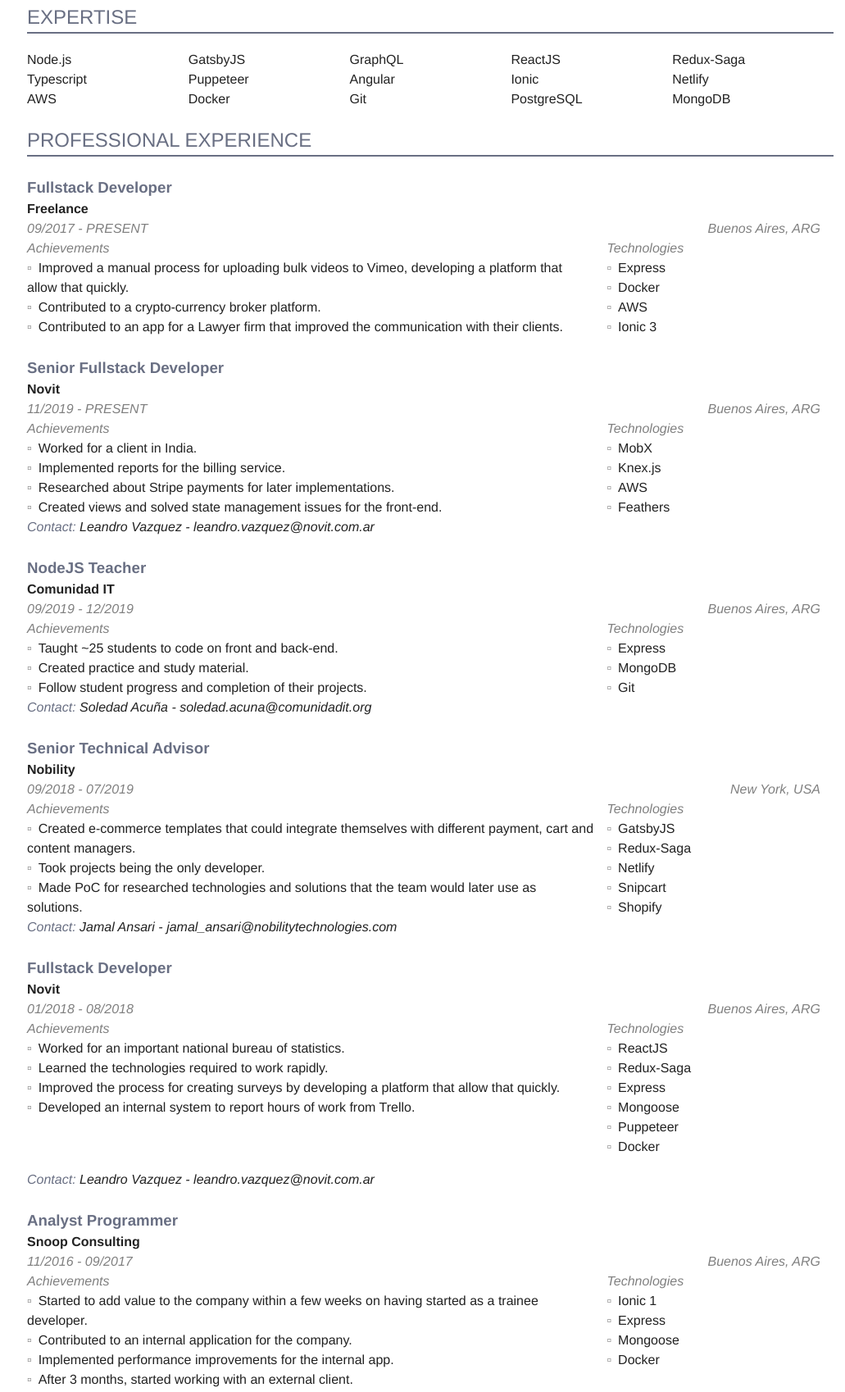
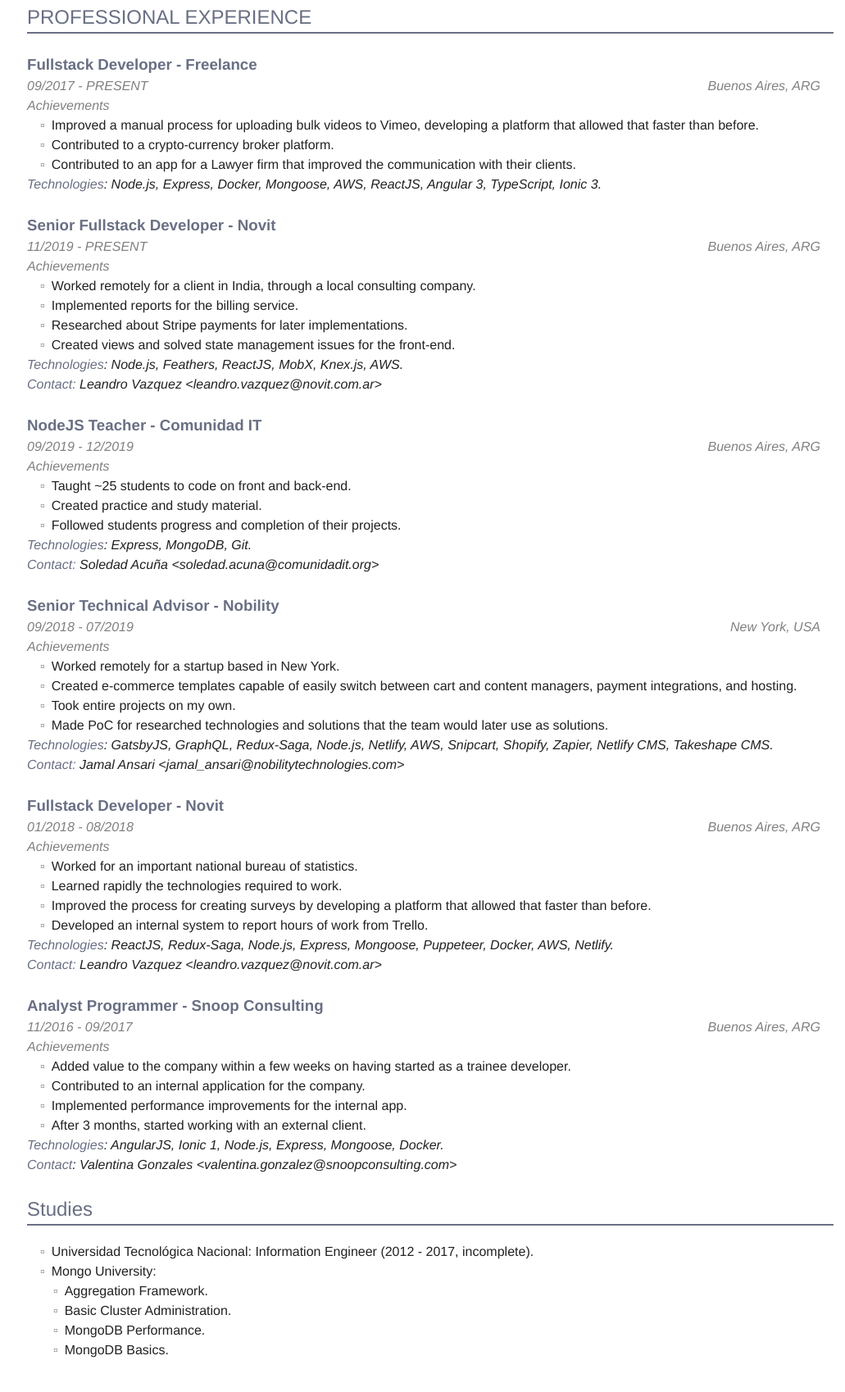
Before and after one commit to NormanPerrin/cv, a plain HTML site: page index.html in a window 1280 px wide. Shown: the part 153-1851 px from the top of the page at 82% size, without its empty margins (123-1154 px from the left). After the commit the page ends 1812 px from the top, so only its background shows below. Drawn offline with Linux system fonts and the light colour scheme.

Commit message:
change things

```diff
--- a/index.html
+++ b/index.html
@@ -22,210 +22,173 @@
 		</li>
 		<li class="email">
 			<svg id="Capa_1" enable-background="new 0 0 479.058 479.058" height="512" viewBox="0 0 479.058 479.058" width="512" xmlns="http://www.w3.org/2000/svg"><path d="m434.146 59.882h-389.234c-24.766 0-44.912 20.146-44.912 44.912v269.47c0 24.766 20.146 44.912 44.912 44.912h389.234c24.766 0 44.912-20.146 44.912-44.912v-269.47c0-24.766-20.146-44.912-44.912-44.912zm0 29.941c2.034 0 3.969.422 5.738 1.159l-200.355 173.649-200.356-173.649c1.769-.736 3.704-1.159 5.738-1.159zm0 299.411h-389.234c-8.26 0-14.971-6.71-14.971-14.971v-251.648l199.778 173.141c2.822 2.441 6.316 3.655 9.81 3.655s6.988-1.213 9.81-3.655l199.778-173.141v251.649c-.001 8.26-6.711 14.97-14.971 14.97z"/></svg>
-            <a href="mailto:nperrin@riseup.net">nperrin@riseup.net</a>
+			<a href="mailto:Norman%20Perrin%3Cnperrin@riseup.net%3E">nperrin@riseup.net</a>
 		</li>
 	</ul>
 </header>
-
-<section class="expertise">
-    <h2>EXPERTISE</h2>
-    <ul>
-        <li><a href="https://nodejs.org/">Node.js</a></li>
-		<li><a href="https://www.gatsbyjs.org/">GatsbyJS</a></li>
-		<li><a href="https://graphql.org/">GraphQL</a></li>
-		<li><a href="https://reactjs.org/">ReactJS</a></li>
-		<li><a href="https://redux-saga.js.org/">Redux-Saga</a></li>
-		<li><a href="https://www.typescriptlang.org/">Typescript</a></li>
-		<li><a href="https://developers.google.com/web/tools/puppeteer/">Puppeteer</a></li>
-		<li><a href="https://angular.io/">Angular</a></li>
-		<li><a href="https://ionicframework.com/">Ionic</a></li>
-		<li><a href="https://www.netlify.com/">Netlify</a></li>
-		<li><a href="https://aws.amazon.com/">AWS</a></li>
-		<li><a href="https://www.docker.com/">Docker</a></li>
-		<li><a href="https://git-scm.com/">Git</a></li>
-		<li><a href="https://postgresql.org/">PostgreSQL</a></li>
-		<li><a href="https://www.mongodb.com/">MongoDB</a></li>
-    </ul>
-</section>
 
 <section class="experience">
 	<h2>PROFESSIONAL EXPERIENCE</h2>
 
 	<section class="work">
-        <h3>Fullstack Developer</h3>
-        <p class="name">Freelance</p>
+		<h3>Fullstack Developer - Freelance</h3>
 		<div class="whe">
 			<p>09/2017 - PRESENT</p>
 			<p>Buenos Aires, ARG</p>
 		</div>
-        <div class="info">
-            <div>
+		<div class="achievements">
 			<p>Achievements</p>
 			<ul>
-                    <li>Improved a manual process for uploading bulk videos to Vimeo, developing a platform that allow that quickly.</li>
+				<li>Improved a manual process for uploading bulk videos to Vimeo, developing a platform that allowed that faster than before.</li>
 				<li>Contributed to a crypto-currency broker platform.</li>
 				<li>Contributed to an app for a Lawyer firm that improved the communication with their clients.</li>
 			</ul>
 		</div>
-	        <div>
-                <p>Technologies</p>
-                <ul>
-                    <li><a href="https://expressjs.com/">Express</a></li>
-                    <li><a href="https://www.docker.com/">Docker</a></li>
-                    <li><a href="https://aws.amazon.com/">AWS</a></li>
-                    <li><a href="https://ionicframework.com/">Ionic 3</a></li>
-                </ul>
-	        </div>
-        </div>
+		<p class="tech"><span>Technologies</span>:
+			<a href="https://nodejs.org/">Node.js</a>,
+			<a href="https://expressjs.com/">Express</a>,
+			<a href="https://www.docker.com/">Docker</a>,
+			<a href="https://mongoosejs.com/">Mongoose</a>,
+			<a href="https://aws.amazon.com/">AWS</a>,
+			<a href="https://reactjs.org/">ReactJS</a>,
+			<a href="https://angular.io/">Angular 3</a>,
+			<a href="https://www.typescriptlang.org/">TypeScript</a>,
+			<a href="https://ionicframework.com/">Ionic 3</a>.
+		</p>
 	</section>
 
 	<section class="work">
-        <h3>Senior Fullstack Developer</h3>
-        <p class="name"><a href="https://www.novit.com.ar/">Novit</a></p>
+		<h3>Senior Fullstack Developer - <a href="https://www.novit.com.ar/">Novit</a></h3>
 		<div class="whe">
 			<p>11/2019 - PRESENT</p>
 			<p>Buenos Aires, ARG</p>
 		</div>
-        <div class="info">
-            <div>
+		<div class="achievements">
 			<p>Achievements</p>
 			<ul>
-	                <li>Worked for a client in India.</li>
+				<li>Worked remotely for a client in India, through a local consulting company.</li>
 				<li>Implemented reports for the billing service.</li>
 				<li>Researched about Stripe payments for later implementations.</li>
 				<li>Created views and solved state management issues for the front-end.</li>
 			</ul>
 		</div>
-	        <div>
-                <p>Technologies</p>
-                <ul>
-                    <li><a href="https://mobx.js.org/README.html">MobX</a></li>
-                    <li><a href="https://knexjs.org/">Knex.js</a></li>
-                    <li><a href="https://aws.amazon.com/">AWS</a></li>
-                    <li><a href="https://feathersjs.com/">Feathers</a></li>
-                </ul>
-	        </div>
-        </div>
-        <p class="contact"><span>Contact:</span> Leandro Vazquez - <a href="mailto:leandro.vazquez@novit.com.ar">leandro.vazquez@novit.com.ar</a></p>
+		<p class="tech"><span>Technologies</span>:
+			<a href="https://nodejs.org/">Node.js</a>,
+			<a href="https://feathersjs.com/">Feathers</a>,
+			<a href="https://reactjs.org/">ReactJS</a>,
+			<a href="https://mobx.js.org/README.html">MobX</a>,
+			<a href="https://knexjs.org/">Knex.js</a>,
+			<a href="https://aws.amazon.com/">AWS</a>.
+		</p>
+		<p class="contact"><span>Contact:</span> Leandro Vazquez &lt;<a href="mailto:Leandro%20Vazquez%3Cleandro.vazquez@novit.com.ar%3E">leandro.vazquez@novit.com.ar</a>&gt;</p>
 	</section>
 
 	<section class="work">
-        <h3>NodeJS Teacher</h3>
-        <p class="name"><a href="http://www.comunidadit.org/">Comunidad IT</a></p>
+		<h3>NodeJS Teacher - <a href="http://www.comunidadit.org/">Comunidad IT</a></h3>
 		<div class="whe">
 			<p>09/2019 - 12/2019</p>
 			<p>Buenos Aires, ARG</p>
 		</div>
-        <div class="info">
-            <div>
+		<div class="achievements">
 			<p>Achievements</p>
 			<ul>
 				<li>Taught ~25 students to code on front and back-end.</li>
 				<li>Created <a href="http://github.com/normanperrin/comit-node">practice and study material</a>.</li>
-	                <li>Follow student progress and completion of their projects.</li>
+				<li>Followed students progress and completion of their projects.</li>
 			</ul>
 		</div>
-	        <div>
-                <p>Technologies</p>
-                <ul>
-                    <li><a href="https://expressjs.com/">Express</a></li>
-                    <li><a href="https://www.mongodb.com/">MongoDB</a></li>
-                    <li><a href="https://git-scm.com/">Git</a></li>
-                </ul>
-	        </div>
-        </div>
-        <p class="contact"><span>Contact:</span> Soledad Acuña - <a href="mailto:soledad.acuna@comunidadit.org">soledad.acuna@comunidadit.org</a></p>
+		<p class="tech"><span>Technologies</span>:
+			<a href="https://expressjs.com/">Express</a>,
+			<a href="https://www.mongodb.com/">MongoDB</a>,
+			<a href="https://git-scm.com/">Git</a>.
+		</p>
+		<p class="contact"><span>Contact:</span> Soledad Acuña &lt;<a href="mailto:Soledad%20Acu%C3%B1a%3Csoledad.acuna@comunidadit.org%3E">soledad.acuna@comunidadit.org</a>&gt;</p>
 	</section>
 
 	<section class="work">
-        <h3>Senior Technical Advisor</h3>
-        <p class="name">Nobility</p>
+		<h3>Senior Technical Advisor - Nobility</h3>
 		<div class="whe">
 			<p>09/2018 - 07/2019</p>
 			<p>New York, USA</p>
 		</div>
-        <div class="info">
-            <div>
+		<div class="achievements">
 			<p>Achievements</p>
 			<ul>
-                    <li>Created e-commerce templates that could integrate themselves with different payment, cart and content managers.</li>
-                    <li>Took projects being the only developer.</li>
+				<li>Worked remotely for a startup based in New York.</li>
+				<li>Created e-commerce templates capable of easily switch between cart and content managers, payment integrations, and hosting.</li>
+				<li>Took entire projects on my own.</li>
 				<li>Made PoC for researched technologies and solutions that the team would later use as solutions.</li>
 			</ul>
 		</div>
-	        <div>
-                <p>Technologies</p>
-                <ul>
-                    <li><a href="https://www.gatsbyjs.org/">GatsbyJS</a></li>
-                    <li><a href="https://redux-saga.js.org/">Redux-Saga</a></li>
-                    <li><a href="https://www.netlify.com/">Netlify</a></li>
-                    <li><a href="https://snipcart.com/">Snipcart</a></li>
-                    <li><a href="https://shopify.com/">Shopify</a></li>
-                </ul>
-	        </div>
-        </div>
-        <p class="contact"><span>Contact:</span> Jamal Ansari - <a href="mailto:jamal_ansari@nobilitytechnologies.com">jamal_ansari@nobilitytechnologies.com</a></p>
+		<p class="tech"><span>Technologies</span>:
+			<a href="https://www.gatsbyjs.org/">GatsbyJS</a>,
+			<a href="https://graphql.org/">GraphQL</a>,
+			<a href="https://redux-saga.js.org/">Redux-Saga</a>,
+			<a href="https://nodejs.org/">Node.js</a>,
+			<a href="https://www.netlify.com/">Netlify</a>,
+			<a href="https://aws.amazon.com/">AWS</a>,
+			<a href="https://snipcart.com/">Snipcart</a>,
+			<a href="https://shopify.com/">Shopify</a>,
+			<a href="https://zapier.com/">Zapier</a>,
+			<a href="https://www.netlifycms.org/">Netlify CMS</a>,
+			<a href="https://www.takeshape.io/">Takeshape CMS</a>.
+		</p>
+		<p class="contact"><span>Contact:</span> Jamal Ansari &lt;<a href="mailto:Jamal%20Ansari%3Cjamal_ansari@nobilitytechnologies.com%3E">jamal_ansari@nobilitytechnologies.com</a>&gt;</p>
 	</section>
 
 	<section class="work">
-        <h3>Fullstack Developer</h3>
-        <p class="name"><a href="https://www.novit.com.ar/">Novit</a></p>
+		<h3>Fullstack Developer - <a href="https://www.novit.com.ar/">Novit</a></h3>
 		<div class="whe">
 			<p>01/2018 - 08/2018</p>
 			<p>Buenos Aires, ARG</p>
 		</div>
-        <div class="info">
-            <div>
+		<div class="achievements">
 			<p>Achievements</p>
 			<ul>
 				<li>Worked for an important national bureau of statistics.</li>
-                    <li>Learned the technologies required to work rapidly.</li>
-                    <li>Improved the process for creating surveys by developing a platform that allow that quickly.</li>
+				<li>Learned rapidly the technologies required to work.</li>
+				<li>Improved the process for creating surveys by developing a platform that allowed that faster than before.</li>
 				<li>Developed an internal system to report hours of work from Trello.</li>
 			</ul>
 		</div>
-	        <div>
-                <p>Technologies</p>
-                <ul>
-                    <li><a href="https://reactjs.org/">ReactJS</a></li>
-                    <li><a href="https://redux-saga.js.org/">Redux-Saga</a></li>
-                    <li><a href="https://expressjs.com/">Express</a></li>
-                    <li><a href="https://mongoosejs.com/">Mongoose</a></li>
-                    <li><a href="https://developers.google.com/web/tools/puppeteer/">Puppeteer</a></li>
-                    <li><a href="https://www.docker.com/">Docker<a></li>
-                </ul>
-	        </div>
-        </div>
-        <p class="contact"><span>Contact:</span> Leandro Vazquez - <a href="mailto:leandro.vazquez@novit.com.ar">leandro.vazquez@novit.com.ar</a></p>
+		<p class="tech"><span>Technologies</span>:
+			<a href="https://reactjs.org/">ReactJS</a>,
+			<a href="https://redux-saga.js.org/">Redux-Saga</a>,
+			<a href="https://nodejs.org/">Node.js</a>,
+			<a href="https://expressjs.com/">Express</a>,
+			<a href="https://mongoosejs.com/">Mongoose</a>,
+			<a href="https://developers.google.com/web/tools/puppeteer/">Puppeteer</a>,
+			<a href="https://www.docker.com/">Docker</a>,
+			<a href="https://aws.amazon.com/">AWS</a>,
+			<a href="https://www.netlify.com/">Netlify</a>.
+		</p>
+		<p class="contact"><span>Contact:</span> Leandro Vazquez &lt;<a href="mailto:Leandro%20Vazquez%3Cleandro.vazquez@novit.com.ar%3E">leandro.vazquez@novit.com.ar</a>&gt;</p>
 	</section>
 
 	<section class="work">
-        <h3>Analyst Programmer</h3>
-        <p class="name"><a href="">Snoop Consulting</a></p>
+		<h3>Analyst Programmer - <a href="https://www.snoopconsulting.com/">Snoop Consulting</a></h3>
 		<div class="whe">
 			<p>11/2016 - 09/2017</p>
 			<p>Buenos Aires, ARG</p>
 		</div>
-        <div class="info">
-            <div>
+		<div class="achievements">
 			<p>Achievements</p>
 			<ul>
-                    <li>Started to add value to the company within a few weeks on having started as a trainee developer.</li>
+				<li>Added value to the company within a few weeks on having started as a trainee developer.</li>
 				<li>Contributed to an internal application for the company.</li>
 				<li>Implemented performance improvements for the internal app.</li>
 				<li>After 3 months, started working with an external client.</li>
 			</ul>
 		</div>
-	        <div>
-                <p>Technologies</p>
-                <ul>
-                    <li><a href="https://ionicframework.com/">Ionic 1</a></li>
-                    <li><a href="https://expressjs.com/">Express</a></li>
-                    <li><a href="https://mongoosejs.com/">Mongoose</a></li>
-                    <li><a href="https://www.docker.com/">Docker</a></li>
-                </ul>
-	        </div>
-        </div>
+		<p class="tech"><span>Technologies</span>:
+			<a href="https://angularjs.org/">AngularJS</a>,
+			<a href="https://ionicframework.com/">Ionic 1</a>,
+			<a href="https://nodejs.org/">Node.js</a>,
+			<a href="https://expressjs.com/">Express</a>,
+			<a href="https://mongoosejs.com/">Mongoose</a>,
+			<a href="https://www.docker.com/">Docker</a>.
+		</p>
+		<p class="contact"><span>Contact</span>: Valentina Gonzales &lt;<a href="mailto:Valentina%20Gonzales%3Cvalentina.gonzalez@snoopconsulting.com%3E">valentina.gonzalez@snoopconsulting.com</a>&gt;</p>
 	</section>
 </section>
 
@@ -233,9 +196,11 @@
 	<h2>Studies</h2>
 	<ul>
 		<li><a href="https://utn.edu.ar/es/">Universidad Tecnológica Nacional</a>: Information Engineer (2012 - 2017, incomplete).</li>
-        <li>Mongo University: <a href="http://university.mongodb.com/course_completion/c516f0a2-70ed-4f97-8d96-2ff12aba">Course (Aggregation Framework)</a>.</li>
-        <li>Mongo University: <a href="http://university.mongodb.com/course_completion/898d3130-279d-4759-9819-877e66da">Course (Basic Cluster Administration)</a>.</li>
-        <li>Mongo University: <a href="https://university.mongodb.com/course_completion/24cd52fe-f338-480b-9e27-7921f78e">Course (MongoDB Performance)</a>.</li>
-        <li>Mongo University: <a href="http://university.mongodb.com/course_completion/53a24bff-ad24-4cc0-a702-c6b61350">Course (MongoDB Basics)</a>.</li>
+		<li>Mongo University: <ul>
+			<li><a href="http://university.mongodb.com/course_completion/c516f0a2-70ed-4f97-8d96-2ff12aba">Aggregation Framework</a>.</li>
+			<li><a href="http://university.mongodb.com/course_completion/898d3130-279d-4759-9819-877e66da">Basic Cluster Administration</a>.</li>
+			<li><a href="https://university.mongodb.com/course_completion/24cd52fe-f338-480b-9e27-7921f78e">MongoDB Performance</a>.</li>
+			<li><a href="http://university.mongodb.com/course_completion/53a24bff-ad24-4cc0-a702-c6b61350">MongoDB Basics</a>.</li>
+		</ul>
 	</ul>
 </section>
--- a/styles.css
+++ b/styles.css
@@ -20,8 +20,13 @@ body {
     margin: 0 auto;
 }
 
+p {
+    margin: 0;
+}
+
 header {
     display: flex;
+    flex-wrap: wrap;
     justify-content: space-between;
     align-items: center;
     margin-left: 1rem;
@@ -81,17 +86,12 @@ h2 {
     border-bottom: 2px solid var(--hightlight);
     color: var(--hightlight);
 }
-
-.expertise ul {
-    display: grid;
-    grid-template-columns: repeat(5, 1fr);
-}
-
+h3 a { color: var(--hightlight) }
+h3 a:hover { color: var(--hightlight) }
 
 .work { margin: 1.5rem 0 }
 .work:first-child { margin-top: 1rem }
 .work > * { margin: 0 }
-.work .name { font-weight: 600 }
 
 .whe {
     display: flex;
@@ -104,22 +104,22 @@ h2 {
     color: var(--secondary-text);
 }
 
-.info {
-    display: grid;
-    grid-template-columns: 2.5fr 1fr;
-    grid-gap: 1rem;
-}
-.info > div > p {
+.achievements > p {
     margin: 0;
     font-style: oblique;
     color: var(--secondary-text);
 }
-.info > div ul { padding-left: 5.rem }
-.info > div li::before, .studies li::before {
+.achievements ul, .studies ul { padding-left: 1rem }
+.achievements li::before, .studies li::before {
     content: "\25AB";
     position: relative;
     margin-right: .5rem;
     color: gray;
 }
-.work .contact { font-style: oblique }
-.work .contact span { color: var(--hightlight) }
+.work .contact, .work .tech { font-style: oblique }
+.work > p > span { color: var(--hightlight) }
+
+@media (max-width: 768px) {
+    .whe { flex-direction: column }
+    .achievements ul, .studies ul { padding-left: .5rem }
+}
```
Lines whose indentation alone changed are shown as unchanged.
